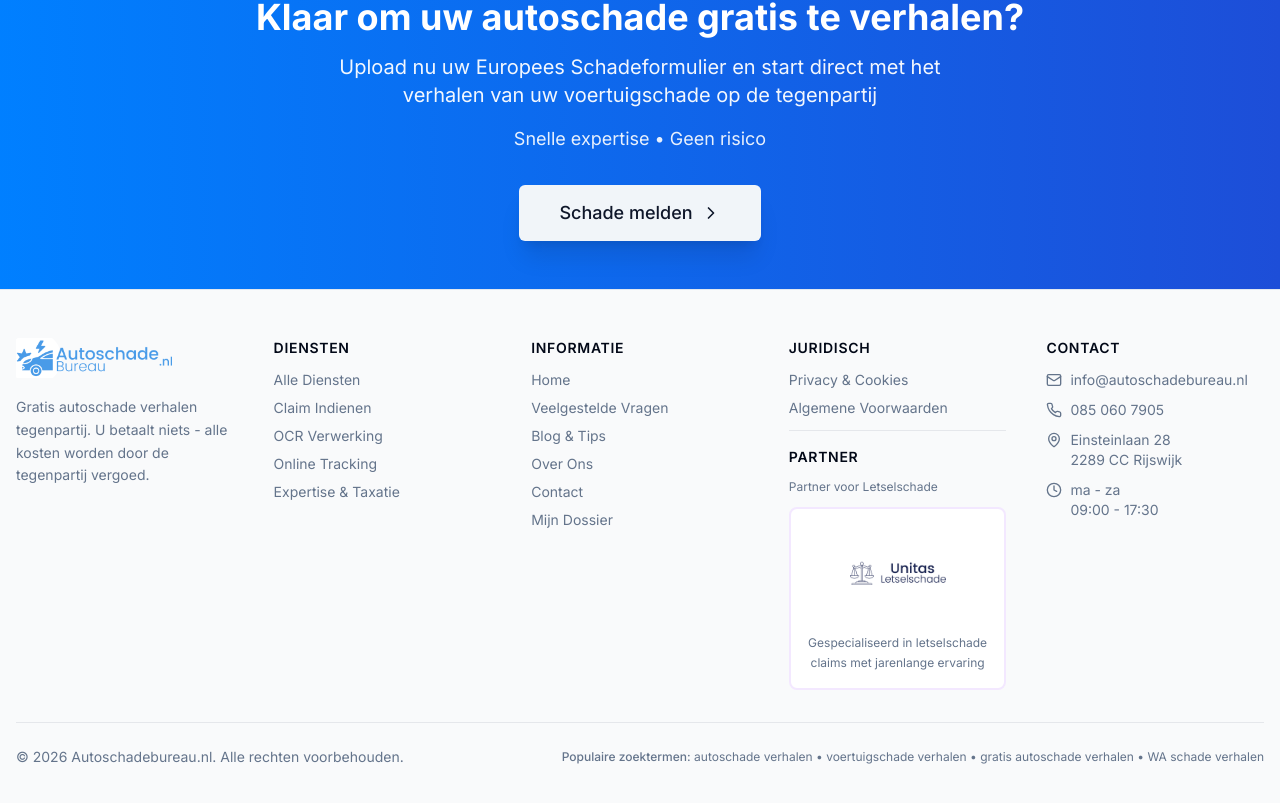
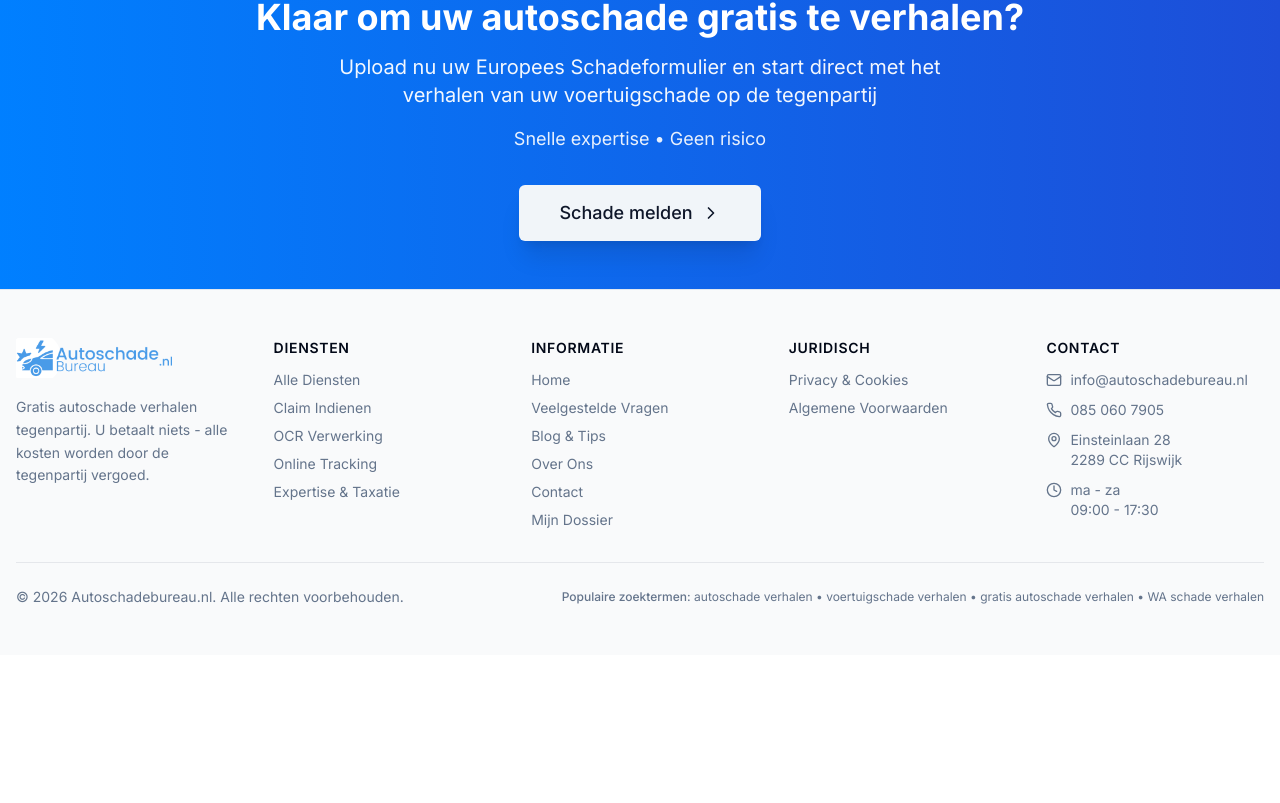
Before and after one commit to Championne/Gratisschadeverhalen.nl, a Next.js app: page / in a window 1280 px wide. Shown: the part 8028-8831 px from the top of the page. After the commit the page ends 8683 px from the top, so only its background shows below. Built offline with nearby package versions, Linux system fonts and the light colour scheme; no server answers.

Commit message:
Remove Unitas Letselschade partner from footer

```diff
--- a/components/site-footer.tsx
+++ b/components/site-footer.tsx
@@ -111,30 +111,6 @@ export function SiteFooter() {
                 </Link>
               </li>
             </ul>
-            <div className="pt-4 border-t border-gray-200">
-              <h4 className="font-semibold text-sm uppercase tracking-wider mb-3">Partner</h4>
-              <p className="text-xs text-muted-foreground mb-3">Partner voor Letselschade</p>
-              <a
-                href="https://www.unitasletselschade.nl"
-                target="_blank"
-                rel="noopener noreferrer"
-                className="block group"
-              >
-                <div className="bg-white border-2 border-purple-100 rounded-lg p-4 hover:border-purple-300 transition-all hover:shadow-md">
-                  {/* Unitas Letselschade Logo - Centered */}
-                  <div className="flex flex-col items-center gap-3">
-                    <img
-                      src="/unitas-letselschade-logo.png"
-                      alt="Unitas Letselschade"
-                      className="w-24 h-24 object-contain"
-                    />
-                    <p className="text-xs text-center text-muted-foreground leading-relaxed">
-                      Gespecialiseerd in letselschade claims met jarenlange ervaring
-                    </p>
-                  </div>
-                </div>
-              </a>
-            </div>
           </div>
 
           {/* Contact */}
```
